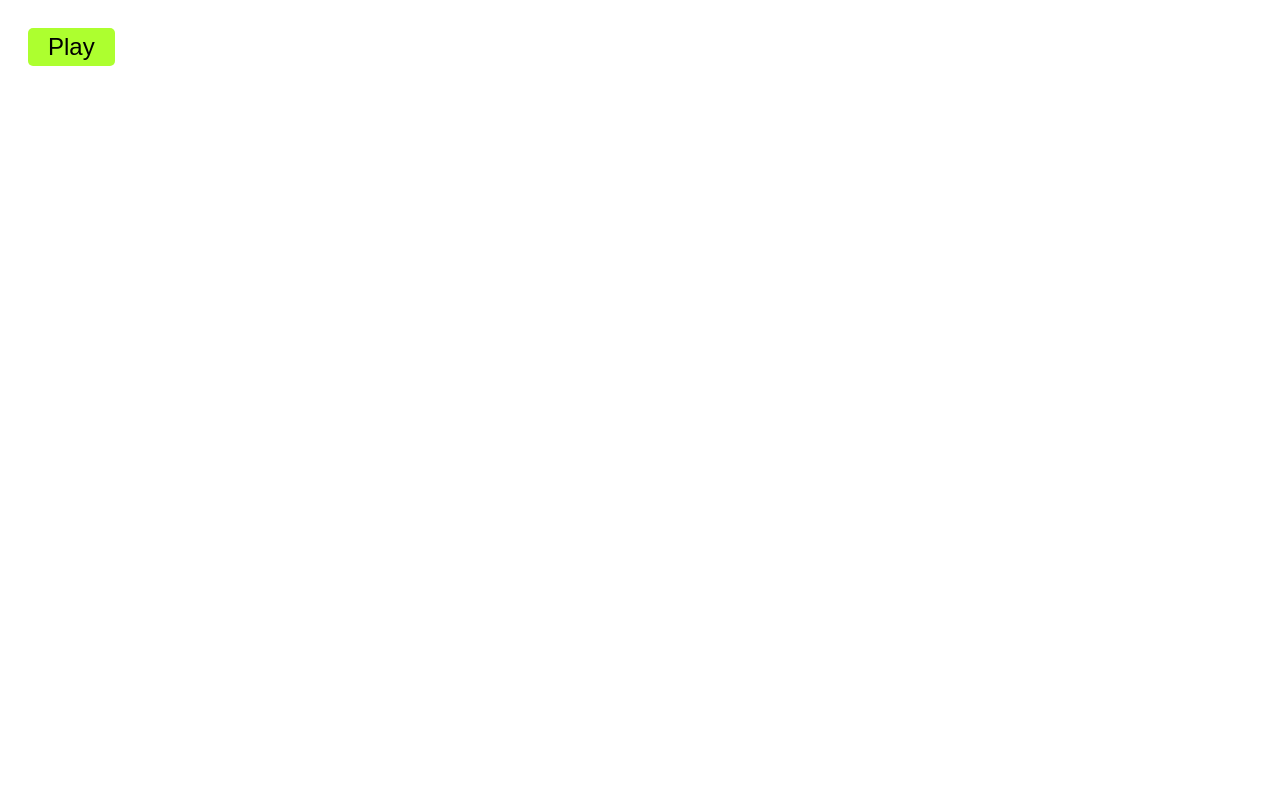
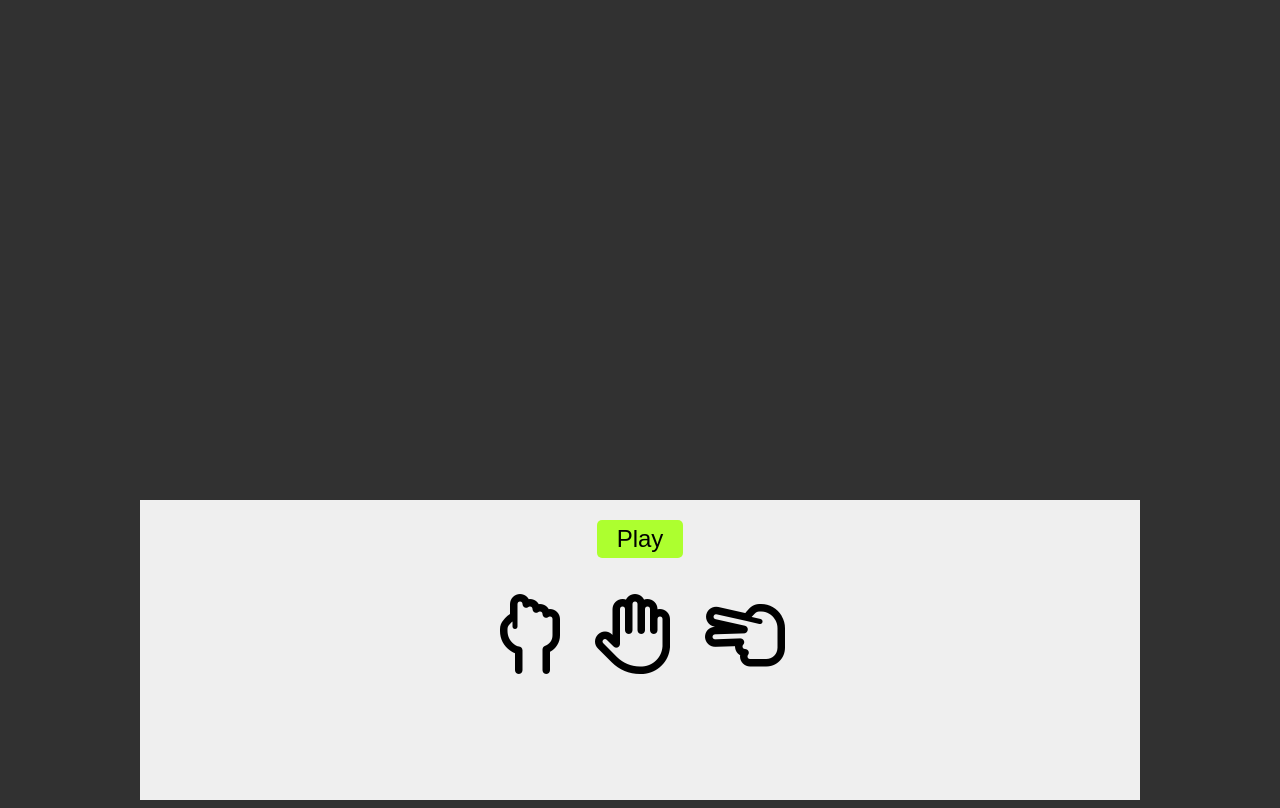
Before and after one commit to Lukew101/JS-practice, a plain HTML site: page Rock-Paper-Scissors-2/idex.html in a window 1280 px wide. Both pictures are taken after a click on the button "Play". Drawn offline with Linux system fonts and the light colour scheme.

Commit message:
start of spr2

```diff
--- a/Rock-Paper-Scissors-2/idex.html
+++ b/Rock-Paper-Scissors-2/idex.html
@@ -6,13 +6,15 @@
     <meta name="viewport" content="width=device-width, initial-scale=1.0">
     <title>Rock Paper Scissors</title>
     <link rel="stylesheet" href="/Rock-Paper-Scissors-2/style.css">
+    <script src="https://kit.fontawesome.com/958e18979f.js" crossorigin="anonymous"></script>
 </head>
 <body>
-    <button class="play">Play</button>
-    <div class="game"></div>
-    <div class="result"></div>
-    <div class="counter"></div>
-
+    <main>
+        <button class="play">Play</button>
+        <div class="game"></div>
+        <div class="result"></div>
+        <div class="counter"></div>
+    </main>
     <script src="/Rock-Paper-Scissors-2/script.js"></script>
 </body>
 </html>
--- a/Rock-Paper-Scissors-2/script.js
+++ b/Rock-Paper-Scissors-2/script.js
@@ -0,0 +1,15 @@
+const gameOptions = [
+    {name:'Rock',beats:'Scissors',icon: '<i class="far fa-hand-rock"></i>'},
+    {name:'Paper',beats:'Rock',icon: '<i class="far fa-hand-paper"></i>'},
+    {name:'Scissors',beats:'Paper',icon: '<i class="far fa-hand-scissors"></i>'},
+];
+const gameContainer = document.querySelector('.game');
+const playButton = document.querySelector('.play');
+
+gameOptions.forEach(function(option){
+    gameContainer.innerHTML += `<input type="radio" name="option" class="option" data-beats=${option.beats} id="${option.name}"><label for="${option.name}">${option.icon}</label>`;
+});
+
+playButton.onclick = function() {
+    gameContainer.style.display = 'block';
+};
--- a/Rock-Paper-Scissors-2/style.css
+++ b/Rock-Paper-Scissors-2/style.css
@@ -1,3 +1,16 @@
+body {
+    background: #313131;
+    font-family: "Open Sans";
+    text-align: center;
+    margin-top: 500px;
+}
+
+main {
+    max-width: 1000px;
+    min-height: 300px;
+    margin: auto;
+    background: #efefef;
+}
 
 .play {
     background: greenyellow;
@@ -8,3 +21,20 @@
     margin: 20px;
     font-size: 1.5rem;
 }
+
+.game {
+    display: none;
+}
+
+label {
+    font-size: 80px;
+    margin: 15px;
+}
+
+input[class="option"]{
+    display: none;
+}
+
+input[type="radio"]:checked + label {
+    color: #840017;
+}
```
